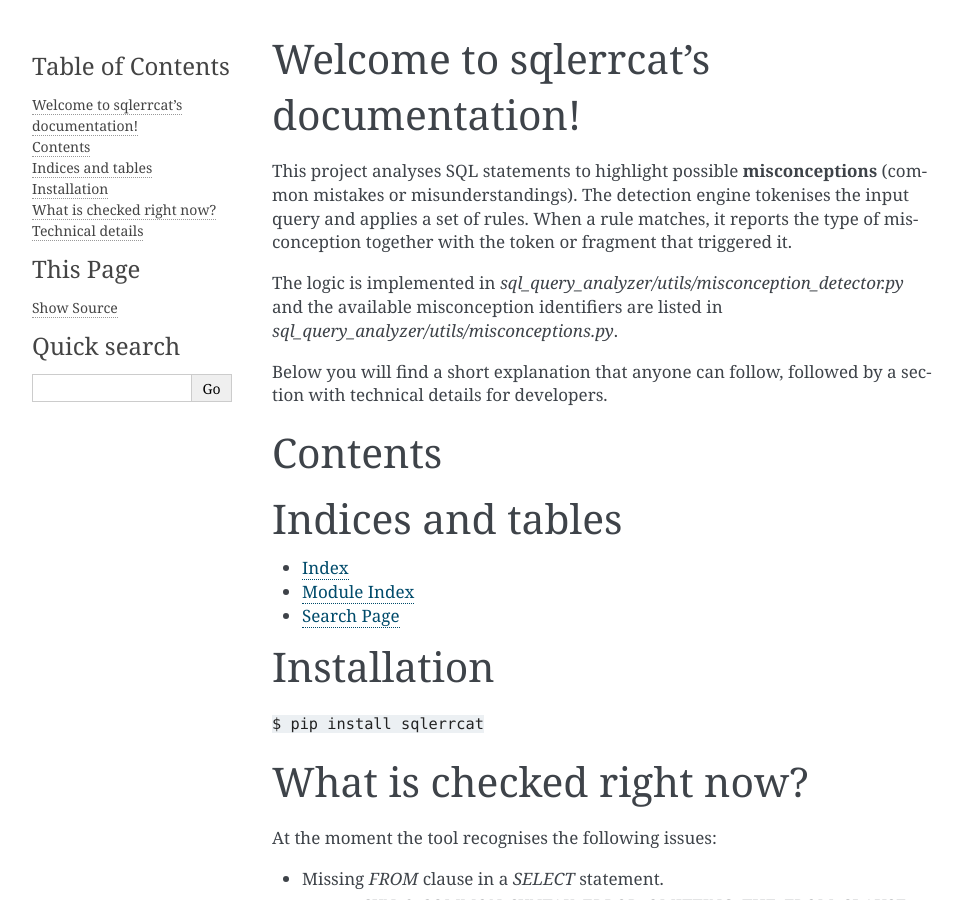
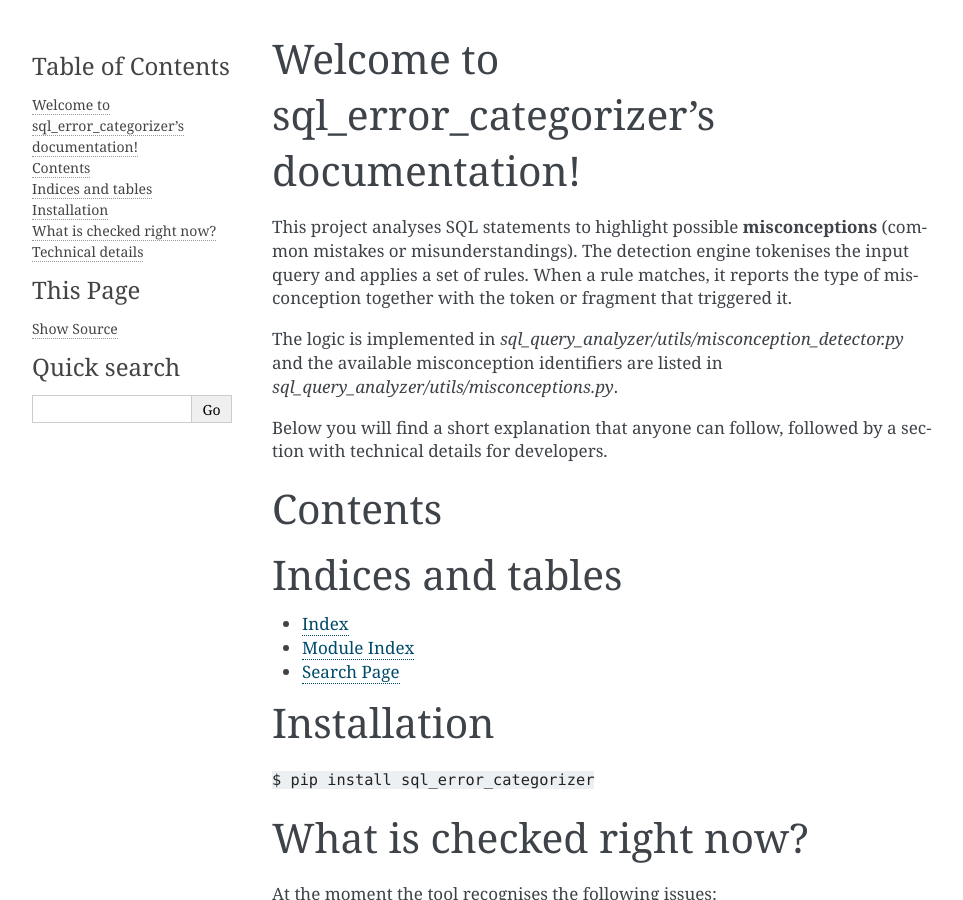
Before and after one commit to DavidePonzini/sql_error_categorizer, a Sphinx documentation site: the page built from docs/index.rst, in a window 1280 px wide and 900 px high. Shown: the whole window, without its empty margins (148-1111 px from the left). Built offline with Sphinx 7.4.7, drawn with Linux system fonts in a browser that asks for light colours.

Commit message:
renamed project

```diff
--- a/docs/conf.py
+++ b/docs/conf.py
@@ -6,7 +6,7 @@
 # -- Project information -----------------------------------------------------
 # https://www.sphinx-doc.org/en/master/usage/configuration.html#project-information
 
-project = 'sqlerrcat'
+project = 'sql_error_categorizer'
 copyright = '2025, Davide Ponzini, Davide Miggiano'
 author = 'Davide Ponzini, Davide Miggiano'
 
--- a/docs/index.rst
+++ b/docs/index.rst
@@ -3,7 +3,7 @@
    You can adapt this file completely to your liking, but it should at least
    contain the root `toctree` directive.
 
-Welcome to sqlerrcat's documentation!
+Welcome to sql_error_categorizer's documentation!
 =====================================
 This project analyses SQL statements to highlight possible **misconceptions**
 (common mistakes or misunderstandings). The detection engine tokenises the input
@@ -34,7 +34,7 @@ Indices and tables
 
 Installation
 ============
-``$ pip install sqlerrcat``
+``$ pip install sql_error_categorizer``
 
 What is checked right now?
 ==========================
--- a/pyproject.toml
+++ b/pyproject.toml
@@ -3,7 +3,7 @@ requires = ["hatchling"]
 build-backend = "hatchling.build"
 
 [project]
-name = "sqlerrcat"
+name = "sql_error_categorizer"
 version = "0.1.0"
 authors = [
   { name="Davide Ponzini", email="davide.ponzini95@gmail.com" },
--- a/requirements.txt
+++ b/requirements.txt
@@ -3,6 +3,8 @@ pyyaml
 sqlparse
 sqlglot
 
+ipython
+
 build
 autoapi
 pytest
```
Also changed, not shown: 1 other file.
